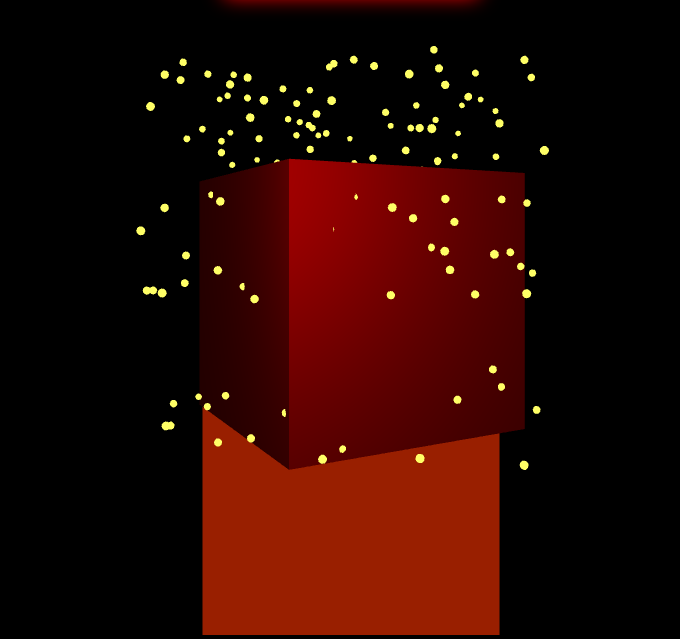
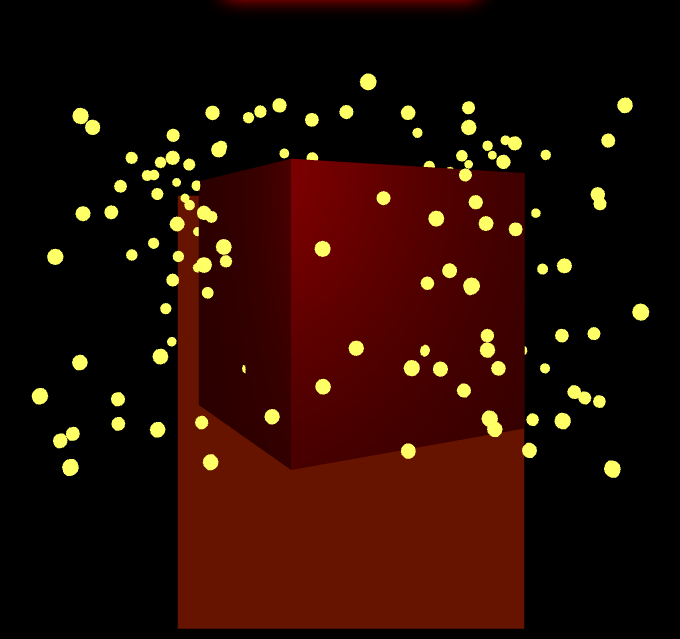
Before and after one commit to NoPityGo/i, a plain HTML site: page index.html in a window 1280 px wide. Shown: the part 161-800 px from the top of the page, without its empty margins (289-969 px from the left). Drawn offline with nearby package versions, Linux system fonts and the light colour scheme; animation ran at ten frames a second.

Commit message:
Update index.html

```diff
--- a/index.html
+++ b/index.html
@@ -54,7 +54,7 @@
 <script src="https://cdn.jsdelivr.net/npm/three@0.157.0/build/three.min.js"></script>
 
 <script>
-let scene, camera, renderer, skullMesh, clock, particles = [];
+let scene, camera, renderer, skullMesh, clock, sparks = [];
 
 init();
 animate();
@@ -67,58 +67,49 @@ function init() {
     camera.position.set(0, 1.5, 6);
 
     // Рендер
-    renderer = new THREE.WebGLRenderer({ antialias: true, alpha: false });
+    renderer = new THREE.WebGLRenderer({ antialias: true });
     renderer.setSize(window.innerWidth, window.innerHeight);
     document.body.appendChild(renderer.domElement);
 
     clock = new THREE.Clock();
 
     // Свет
-    const light = new THREE.PointLight(0xff2200, 3, 20);
-    light.position.set(0, 2, 3);
-    scene.add(light);
+    const pointLight = new THREE.PointLight(0xff2200, 3, 20);
+    pointLight.position.set(0, 2, 3);
+    scene.add(pointLight);
 
-    const ambient = new THREE.AmbientLight(0x330000);
+    const ambient = new THREE.AmbientLight(0x660000);
     scene.add(ambient);
 
-    // Череп (или запасной объект)
-    const loader = new THREE.TextureLoader();
-    loader.load('IMG_6498.PNG', (texture) => {
-        const geo = new THREE.PlaneGeometry(2.5, 2.5);
-        const mat = new THREE.MeshBasicMaterial({ map: texture, transparent: true });
-        skullMesh = new THREE.Mesh(geo, mat);
-        skullMesh.position.set(0, 1, 0);
-        scene.add(skullMesh);
-    }, undefined, () => {
-        const geo = new THREE.BoxGeometry(2, 2, 2);
-        const mat = new THREE.MeshStandardMaterial({ color: 0xff0000 });
-        skullMesh = new THREE.Mesh(geo, mat);
-        skullMesh.position.set(0, 1, 0);
-        scene.add(skullMesh);
-    });
+    // Череп (замена: красный куб)
+    const geometry = new THREE.BoxGeometry(2, 2, 2);
+    const material = new THREE.MeshStandardMaterial({ color: 0xff0000, metalness: 0.5, roughness: 0.2 });
+    skullMesh = new THREE.Mesh(geometry, material);
+    skullMesh.position.set(0, 1, 0);
+    scene.add(skullMesh);
 
-    // Огонь (простой анимированный Plane)
-    const fireGeo = new THREE.PlaneGeometry(3, 4);
-    const fireMat = new THREE.MeshBasicMaterial({ color: 0xff3300, transparent: true, opacity: 0.6 });
+    // Огненная плоскость
+    const fireGeo = new THREE.PlaneGeometry(4, 5);
+    const fireMat = new THREE.MeshBasicMaterial({ color: 0xff3300, transparent: true, opacity: 0.4 });
     const fire = new THREE.Mesh(fireGeo, fireMat);
-    fire.position.set(0, -0.5, -1);
+    fire.position.set(0, -0.5, -2);
     scene.add(fire);
 
     // Искры
     for (let i = 0; i < 200; i++) {
-        const geo = new THREE.SphereGeometry(0.03, 6, 6);
-        const mat = new THREE.MeshBasicMaterial({ color: 0xffff66 });
-        const spark = new THREE.Mesh(geo, mat);
+        const sparkGeo = new THREE.SphereGeometry(0.05, 6, 6);
+        const sparkMat = new THREE.MeshBasicMaterial({ color: 0xffff66 });
+        const spark = new THREE.Mesh(sparkGeo, sparkMat);
         resetSpark(spark);
         scene.add(spark);
-        particles.push(spark);
+        sparks.push(spark);
     }
 
     window.addEventListener('resize', onWindowResize);
 }
 
 function resetSpark(spark) {
-    spark.position.set((Math.random() - 0.5) * 3, 0, (Math.random() - 0.5) * 3);
+    spark.position.set((Math.random() - 0.5) * 4, -1, (Math.random() - 0.5) * 4);
     spark.userData.speed = Math.random() * 0.05 + 0.02;
 }
 
@@ -127,13 +118,12 @@ function animate() {
 
     const delta = clock.getDelta();
 
-    if (skullMesh) {
-        skullMesh.rotation.y += 0.01;
-        skullMesh.scale.setScalar(1 + Math.sin(clock.elapsedTime * 3) * 0.05);
-    }
+    // Череп вращается и пульсирует
+    skullMesh.rotation.y += 0.01;
+    skullMesh.scale.setScalar(1 + Math.sin(clock.elapsedTime * 3) * 0.05);
 
-    // Искры движение
-    particles.forEach(spark => {
+    // Искры поднимаются вверх
+    sparks.forEach(spark => {
         spark.position.y += spark.userData.speed;
         if (spark.position.y > 3) resetSpark(spark);
     });
```
